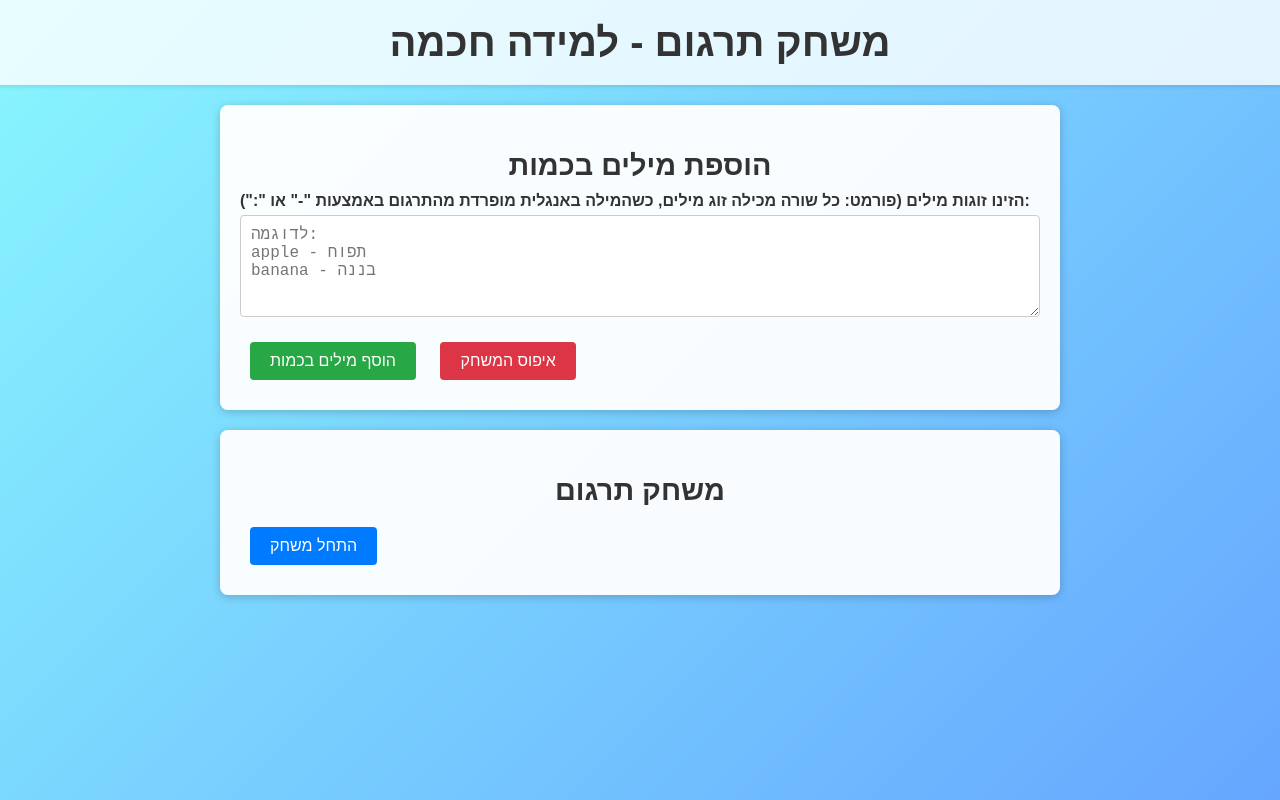
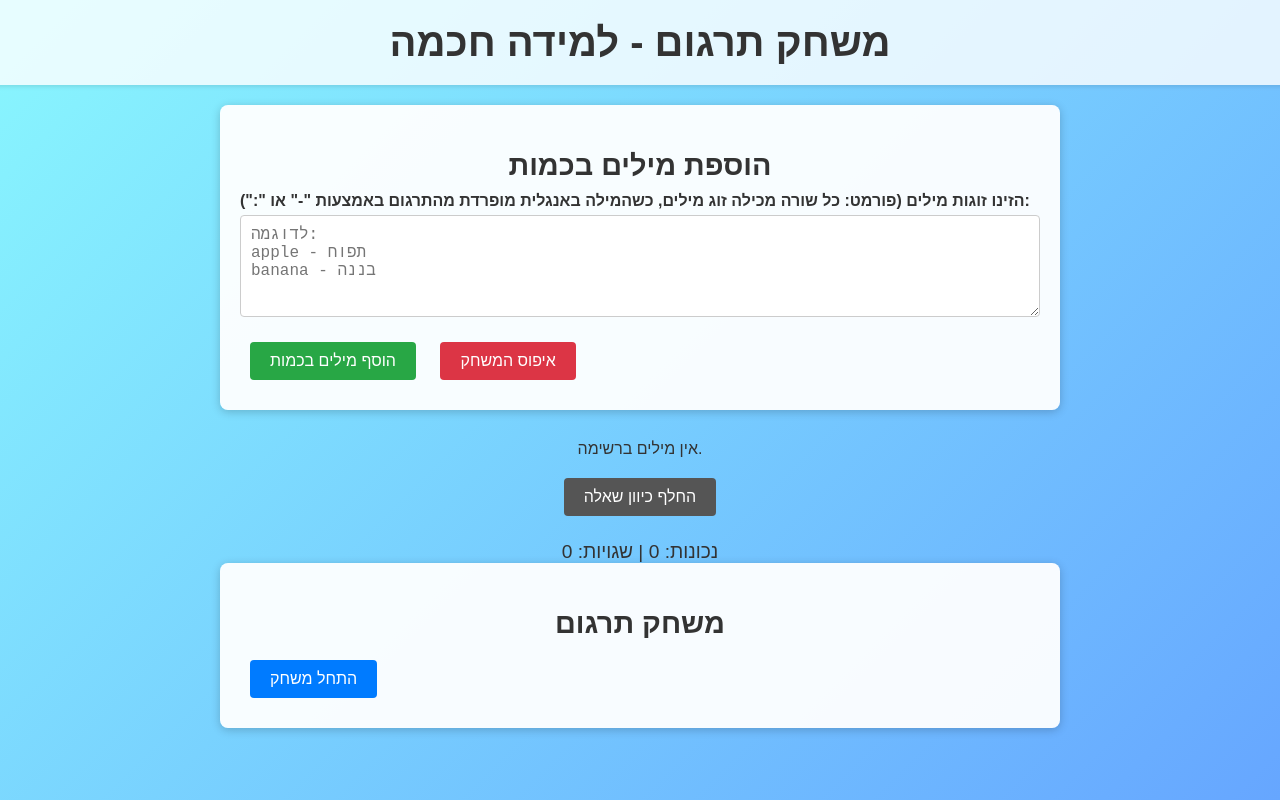
Before and after one commit to nir-maker/E-GAME, a plain HTML site: page index.html in a window 1280 px wide. Drawn offline with Linux system fonts and the light colour scheme.

Commit message:
Update index.html

```diff
--- a/index.html
+++ b/index.html
@@ -121,6 +121,14 @@
     <button class="btn-bulk" id="addBulkBtn">הוסף מילים בכמות</button>
     <button class="btn-reset" id="resetGameBtn">איפוס המשחק</button>
   </div>
+  <!-- אחרי הטקסטאראה -->
+<div id="wordsTable" style="margin: 10px 0;"></div>
+
+<!-- כפתור בחירת כיוון שאלה -->
+<button id="switchDirectionBtn" class="btn-start" style="background:#555; color:white;">החלף כיוון שאלה</button>
+<!-- הצגת סטטיסטיקה -->
+<div id="stats" class="message"></div>
+
 
   <div class="container" id="game-section">
     <h2 class="section-title">משחק תרגום</h2>
```
